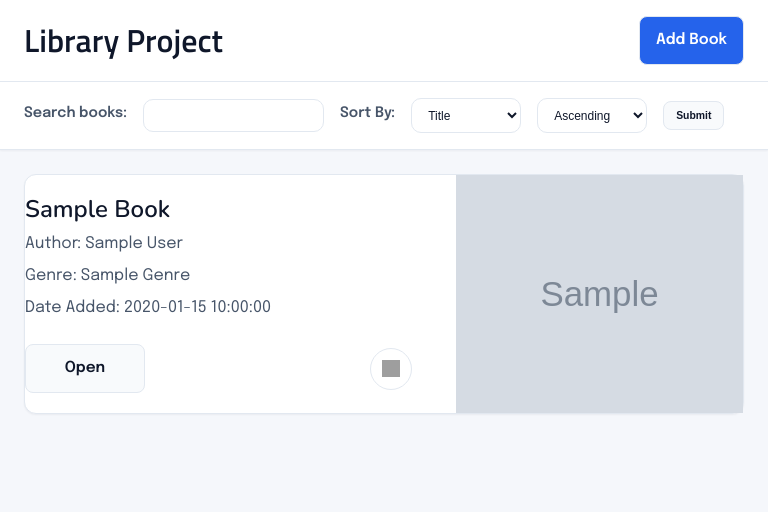
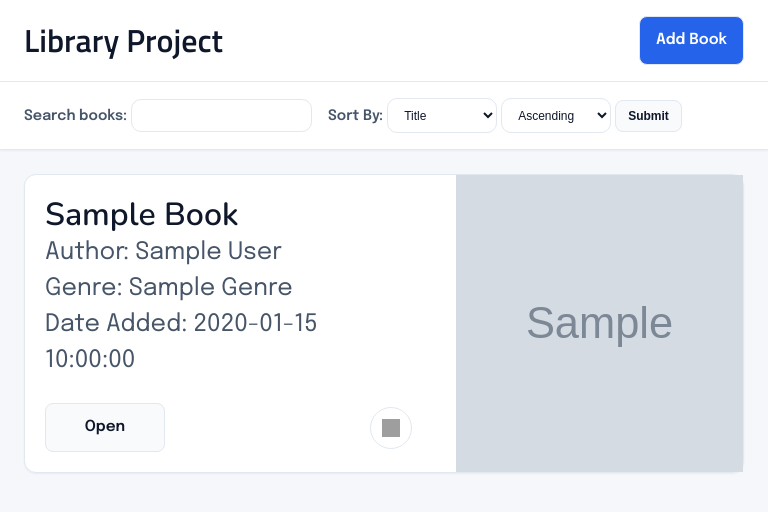
Before and after one commit to AustinN-Tech/Library_Project, a Flask app: template src/templates/index.html in a window 768 px wide. Shown: the top 512 px of the page. Run offline with Flask 3, Linux system fonts and the light colour scheme; the template is opened without the code that fills it: most values are stand-ins (such as "Sample title", 1, 10 or a date in 2020); grey boxes marked "Sample" are stand-in pictures; some web fonts are replaced; grey boxes are pictures that could not be loaded.

Commit message:
CSS refactor complete: fixed card styling and added media queries

```diff
--- a/src/static/style.css
+++ b/src/static/style.css
@@ -121,14 +121,14 @@ header h1 {
     padding: 1rem 1.5rem;
 }
 
-.search_bar form {
+.search_and_sort form {
     display: flex;
     gap: 1rem;
     flex-wrap: wrap;
     align-items: center;
 }
 
-.search_bar input, select {
+.search_and_sort input, select {
     padding: 0.55rem .75rem;
     border: 1px solid var(--border);
     border-radius: 10px;
@@ -137,13 +137,13 @@ header h1 {
     font-size: .75rem;
 }
 
-.search_bar button {
+.search_and_sort button {
     display: inline-block;
     align-items: center;
     justify-content: center;
     text-align: center;
-    padding: 0.50rem .75rem;
-    font-size: 0.65rem;
+    padding: 0.5rem .75rem;
+    font-size: 0.75rem;
     font-weight: 600;
     border-radius: 8px;
     border: 1px solid var(--border);
@@ -151,7 +151,7 @@ header h1 {
     color: var(--text);
 }
 
-.search_bar button:hover {
+.search_and_sort button:hover {
     background-color: var(--surface);
     border-color: var(--accent);
 }
@@ -161,18 +161,19 @@ button:hover {
 }
 
 .book_list {
-    display: flex;
-    flex-direction: column;
+    display: grid;
+    grid-template-columns: 1fr 1fr;
+    grid-auto-rows: 1fr;
     align-items: center;
     gap: 1.5rem;
     padding: 1.5rem;
 }
 
-
 .book_card {
     width: 100%;
     max-width: 1000px;
     display: grid;
+    /* min-height: 400px; */
     grid-template-columns: 1fr 40%; /* Cover takes 40% of code, info takes rest */
     /* align-items: stretch; */
     gap: 1.5rem;
@@ -184,33 +185,45 @@ button:hover {
 
 .book_cover {
     width: 100%;
-    height: 100%;
+    aspect-ratio: 2 / 3;
+    display: flex;
+    align-items: center;
+    justify-content: center;
+    background-color: var(--surface_offwhite);
+    overflow: hidden;
 }
 
 .book_cover img {
-    width: 100%; /* takes 100% of container (book_cover container) */
+    width: 100%;
     height: 100%;
-    object-fit: cover; /* object should cover container as it resizes */
-    display: block; /* takes full width available */
+    object-fit: contain;
+    display: block;
 }
 
 .book_info {
     display: flex;
     flex-direction: column;
-    padding: 1.25rem 1.25rem 1.25rem 0;
+    padding: 1.25rem;
     gap: 0.5rem;
 }
 
-.book_info h3 {
+.book_info > h3 {
     font-size: 1.5rem;
     margin: 0;
     line-height: 1.2;
 }
 
-.book_info p {
+.book_info > p {
     font-size: 1rem;
     margin-top: 0;
-    color:var(--text-soft)
+    color:var(--text-soft);
+}
+
+.book_text {
+    display: flex;
+    flex-direction: column;
+    justify-content: space-evenly;
+    height: 100%;
 }
 
 .book_actions {
@@ -274,7 +287,7 @@ button:hover {
     display: none; /* hides the dropdown */
     position: absolute; /* takes it out of normal flow */
     right: 0; /* aligns along right edge */
-    top: calc(100% + 0.5rem); /* places dropdown just below parent, 100% = height of parent */
+    top: 100%; /* places dropdown just below parent, 100% = height of parent*/
     min-width: 12rem;
     background: var(--surface);
     border: 1px solid var(--border);
@@ -413,7 +426,7 @@ button:hover {
 }
 
 .flash {
-    max-width: 700px;
+    width: 97%;
     padding: 1rem;
     margin: 1rem;
     border-radius: 10px;
@@ -433,3 +446,30 @@ button:hover {
     color: #611a15;
     border: 1px solid #f5c2c0;
 }
+
+@media screen and (max-width: 1000px) { /* switch to flex for book list with smaller screens/viewing */
+    .book_list {
+        display: flex;
+        flex-direction: column;
+    }
+    .book_cover {
+        width: 100%;
+        height: 100%;
+        overflow: visible;
+        aspect-ratio: auto;
+    }
+    .book_cover img {
+        width: 100%; /* takes 100% of container (book_cover container) */
+        height: 100%;
+        object-fit: cover; /* object should cover container as it resizes */
+        display: block; /* takes full width available */
+    }
+}
+@media screen and (min-width: 650px) and (max-width: 1000px) {
+    .book_info h3 {
+        font-size: 2rem;
+    }
+    .book_info p {
+        font-size: 1.5rem;
+    }
+}
--- a/src/templates/base.html
+++ b/src/templates/base.html
@@ -20,11 +20,13 @@
             <a class="add_button" href="{{url_for('add_book_page')}}">Add Book</a>
         </header>
 
-        <div class="search_and_sort">
-            <section class="search_bar"> <!-- Search -->
-                <form action="search" method="POST">
+        <section class="search_and_sort">
+            <form action="search" method="POST">
+                <div class="search_bar">
                     <label for="search_input">Search books:</label>
                     <input type="text" id="search_input" name="search_input">
+                </div>
+                <div class="sort_bar">
                     <label>Sort By:</label>
                     <select name="column">
                         <option value="title">Title</option>
@@ -37,9 +39,9 @@
                         <option value ="DESC">Descending</option>
                     </select>
                     <button type="submit">Submit</button>
-                </form>
-            </section>
-        </div>
+                </div>
+            </form>
+        </section>
     </section>
     {% with messages = get_flashed_messages(with_categories=true) %}
         {% if messages %}
--- a/src/templates/index.html
+++ b/src/templates/index.html
@@ -7,10 +7,12 @@
                 {% for book in books %}
                     <article class="book_card">
                         <div class="book_info">
-                            <h3 class="book_title">{{book.title.title()}}</h3>
-                            <p class="book_author">Author: {{book.author.title()}}</p>
-                            <p class="book_genre">Genre: {{book.genre.title()}}</p>
-                            <p class="book_year">Date Added: {{book.date_added}}</p>
+                            <div class="book_text">
+                                <h3 class="book_title">{{book.title.title()}}</h3>
+                                <p class="book_author">Author: {{book.author.title()}}</p>
+                                <p class="book_genre">Genre: {{book.genre.title()}}</p>
+                                <p class="book_year">Date Added: {{book.date_added}}</p>
+                            </div>
 
                             <div class="book_actions">
                                 <a class="open_button" href= "{{ url_for('open_book', id=book.id)}}">Open</a>
```
